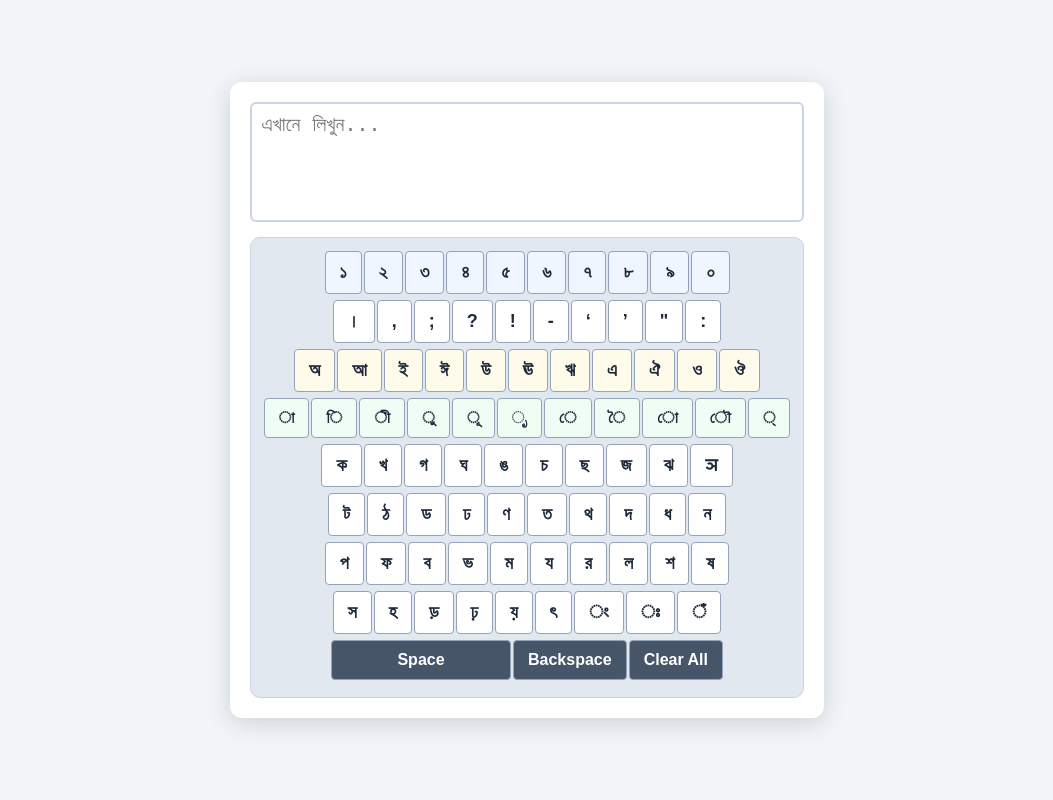
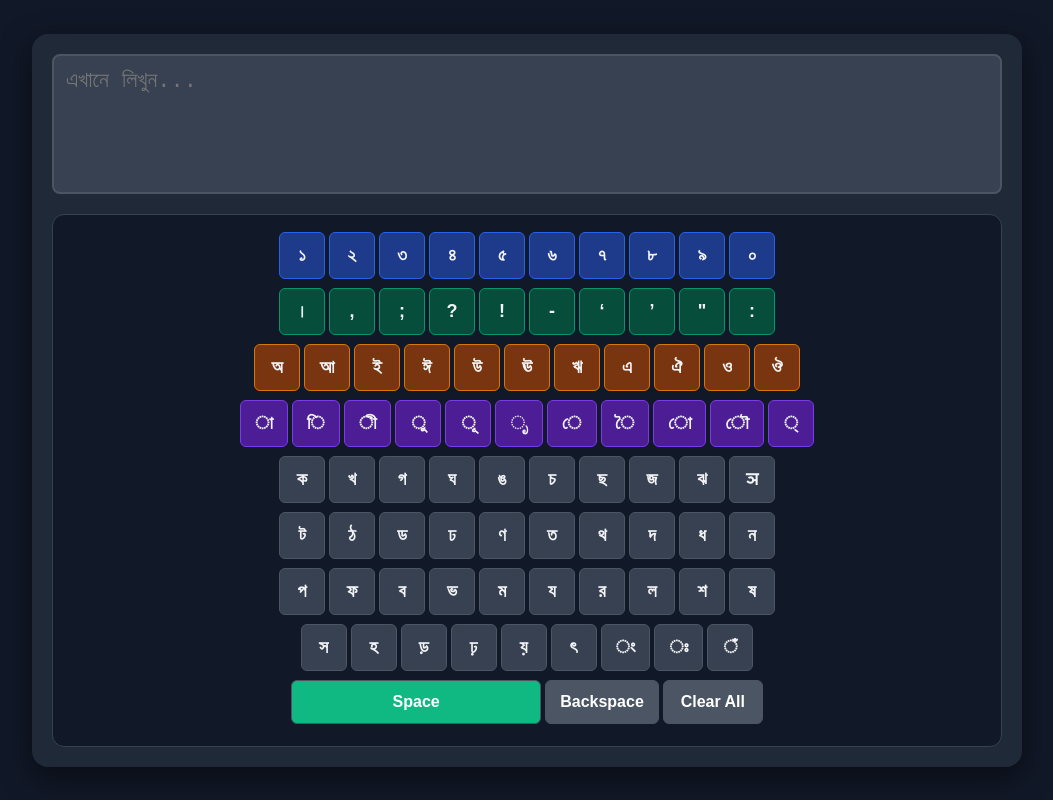
Before and after one commit to sahadhrubo63-a11y/BanglaType, a plain HTML site: page index.html in a window 1280 px wide. Shown: the whole page, without its empty margins (113-1166 px from the left). Drawn offline with Linux system fonts and the light colour scheme.

Commit message:
Update style.css

```diff
--- a/style.css
+++ b/style.css
@@ -1,6 +1,6 @@
 body {
     font-family: 'Segoe UI', Arial, sans-serif;
-    background-color: #f1f5f9;
+    background-color: #111827; /* চোখের আরামের জন্য ডার্ক ব্যাকগ্রাউন্ড */
     display: flex;
     justify-content: center;
     align-items: center;
@@ -10,95 +10,114 @@ body {
 
 .container {
     text-align: center;
-    background: white;
+    background: #1f2937;
     padding: 20px;
-    border-radius: 12px;
-    box-shadow: 0 5px 25px rgba(0,0,0,0.15);
-    max-width: 900px;
+    border-radius: 16px;
+    box-shadow: 0 10px 30px rgba(0,0,0,0.5);
+    max-width: 950px;
+    width: 100%;
 }
 
 textarea {
     width: 100%;
-    height: 120px;
-    font-size: 20px;
-    padding: 10px;
-    border: 2px solid #cbd5e1;
-    border-radius: 6px;
-    margin-bottom: 10px;
+    height: 140px;
+    font-size: 22px;
+    padding: 12px;
+    background-color: #374151;
+    color: white;
+    border: 2px solid #4b5563;
+    border-radius: 8px;
+    margin-bottom: 15px;
     resize: none;
     box-sizing: border-box;
 }
 
 .keyboard {
-    background: #e2e8f0;
-    padding: 12px;
-    border-radius: 10px;
-    border: 1px solid #cbd5e1;
+    background: #111827;
+    padding: 15px;
+    border-radius: 12px;
+    border: 1px solid #374151;
 }
 
 .row {
     display: flex;
     justify-content: center;
-    margin-bottom: 4px;
+    margin-bottom: 5px;
 }
 
 button {
     font-size: 18px;
     font-weight: bold;
-    padding: 10px 14px;
-    margin: 1px;
+    padding: 12px 14px;
+    margin: 2px;
     cursor: pointer;
-    border: 1px solid #94a3b8;
-    border-radius: 4px;
-    background: white;
-    color: #1e293b;
+    border: 1px solid #4b5563;
+    border-radius: 6px;
+    background: #374151;
+    color: #f3f4f6;
     transition: all 0.1s ease;
     user-select: none;
+    min-width: 46px;
 }
 
 button:hover {
-    background: #cbd5e1;
+    background: #4b5563;
+    border-color: #9ca3af;
 }
 
-/* ছবির মতো পপআপের UI ডিজাইন */
+button:active {
+    background: #6b7280;
+}
+
+/* কালার কোডিং */
+.num-key { background: #1e3a8a; border-color: #2563eb; } /* নীল */
+.num-key:hover { background: #2563eb; }
+
+.punct { background: #064e3b; border-color: #059669; } /* সবুজ */
+.punct:hover { background: #059669; }
+
+.vowel { background: #78350f; border-color: #d97706; } /* কমলা */
+.vowel:hover { background: #d97706; }
+
+.modifier { background: #4c1d95; border-color: #7c3aed; } /* বেগুনি */
+.modifier:hover { background: #7c3aed; }
+
+.control-key {
+    background: #4b5563;
+    color: white;
+    font-size: 16px;
+    min-width: 100px;
+}
+#space { width: 250px; background: #10b981; } /* স্পেস বার আলাদা হাইলাইট */
+#space:hover { background: #059669; }
+
+/* হোয়াটসঅ্যাপ ছবির মতো যুক্তবর্ণের পপআপ স্টাইল */
 .popup-menu {
     position: absolute;
-    background: #1f2937; /* গাঢ় ধূসর ব্যাকগ্রাউন্ড */
-    border-radius: 12px;
-    box-shadow: 0 10px 25px rgba(0,0,0,0.4);
-    display: flex;
-    padding: 8px;
+    background: #1f2937;
+    border: 2px solid #10b981;
+    border-radius: 14px;
+    box-shadow: 0 15px 35px rgba(0,0,0,0.6);
+    display: grid;
+    grid-template-columns: repeat(4, 1fr); /* এক লাইনে ৪টি করে যুক্তবর্ণ দেখাবে */
+    gap: 6px;
+    padding: 10px;
     z-index: 1000;
-    gap: 4px;
 }
 
 .popup-menu button {
-    background: #374151; /* গাঢ় বাটন */
-    color: white;
+    background: #374151;
+    color: #ffffff;
     border: 1px solid #4b5563;
-    padding: 10px 14px;
-    font-size: 18px;
+    padding: 12px 16px;
+    font-size: 19px;
+    border-radius: 8px;
+    min-width: 55px;
 }
 
 .popup-menu button:hover {
-    background: #4b5563;
+    background: #10b981; /* সিলেক্ট করার সময় সবুজ হাইলাইট */
+    border-color: #34d399;
 }
 
-/* আলাদা ক্যাটাগরির বোতামের স্টাইল */
-.vowel { background: #fffbeb; }
-.modifier { background: #f0fdf4; font-size: 16px; }
-.num-key { background: #eff6ff; }
-.math-key { background: #faf5ff; }
-.control-key, .control-key-icon {
-    background: #475569;
-    color: white;
-    font-size: 16px;
-}
-.control-key-icon { font-size: 18px; }
-
-#space { width: 180px; }
-
 .hidden { display: none !important; }
-
-/* পরীক্ষা করার জন্য 'দ' অক্ষরকে হাইলাইট করা হয়েছে */
-.highlight { border-color: #007bff; }
```
